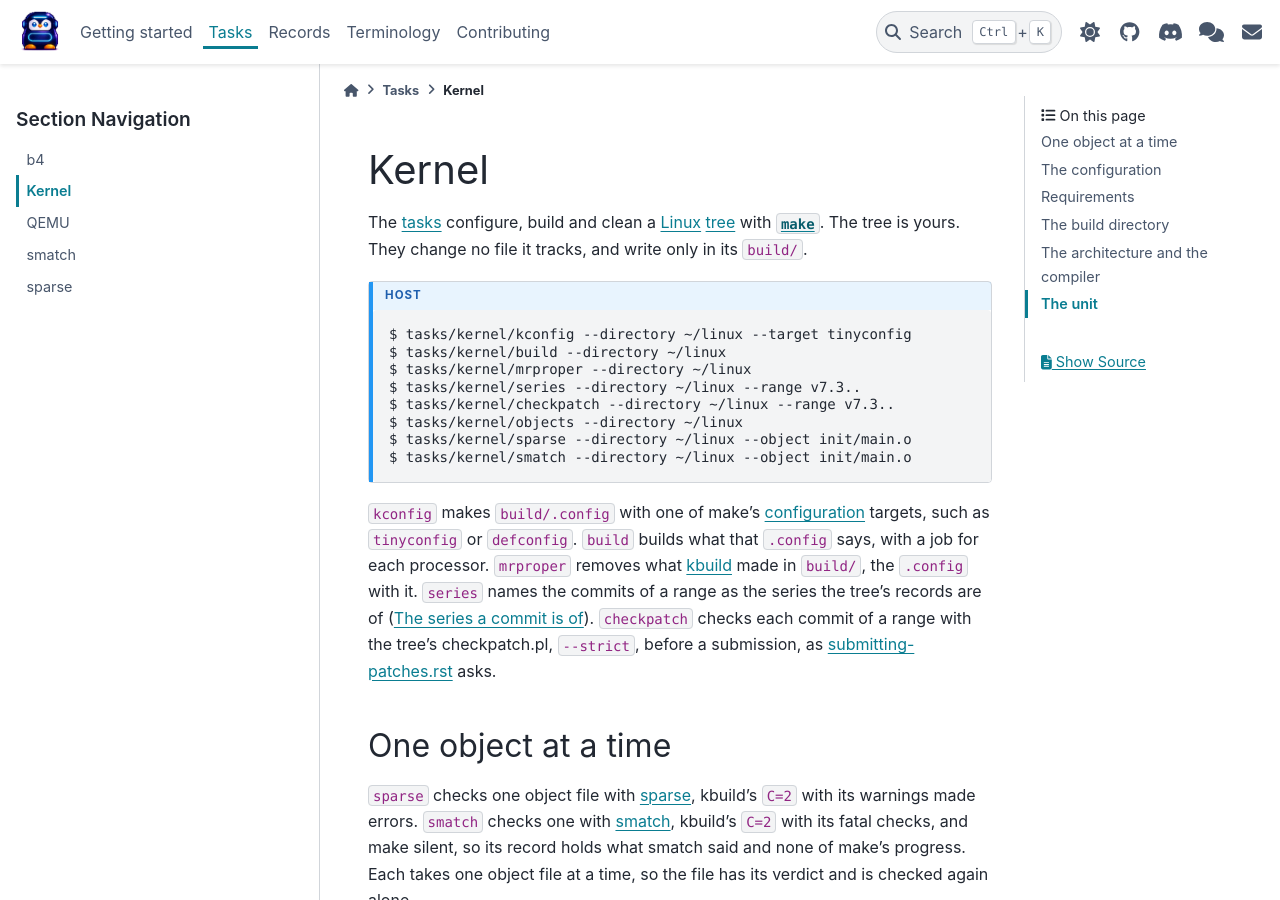
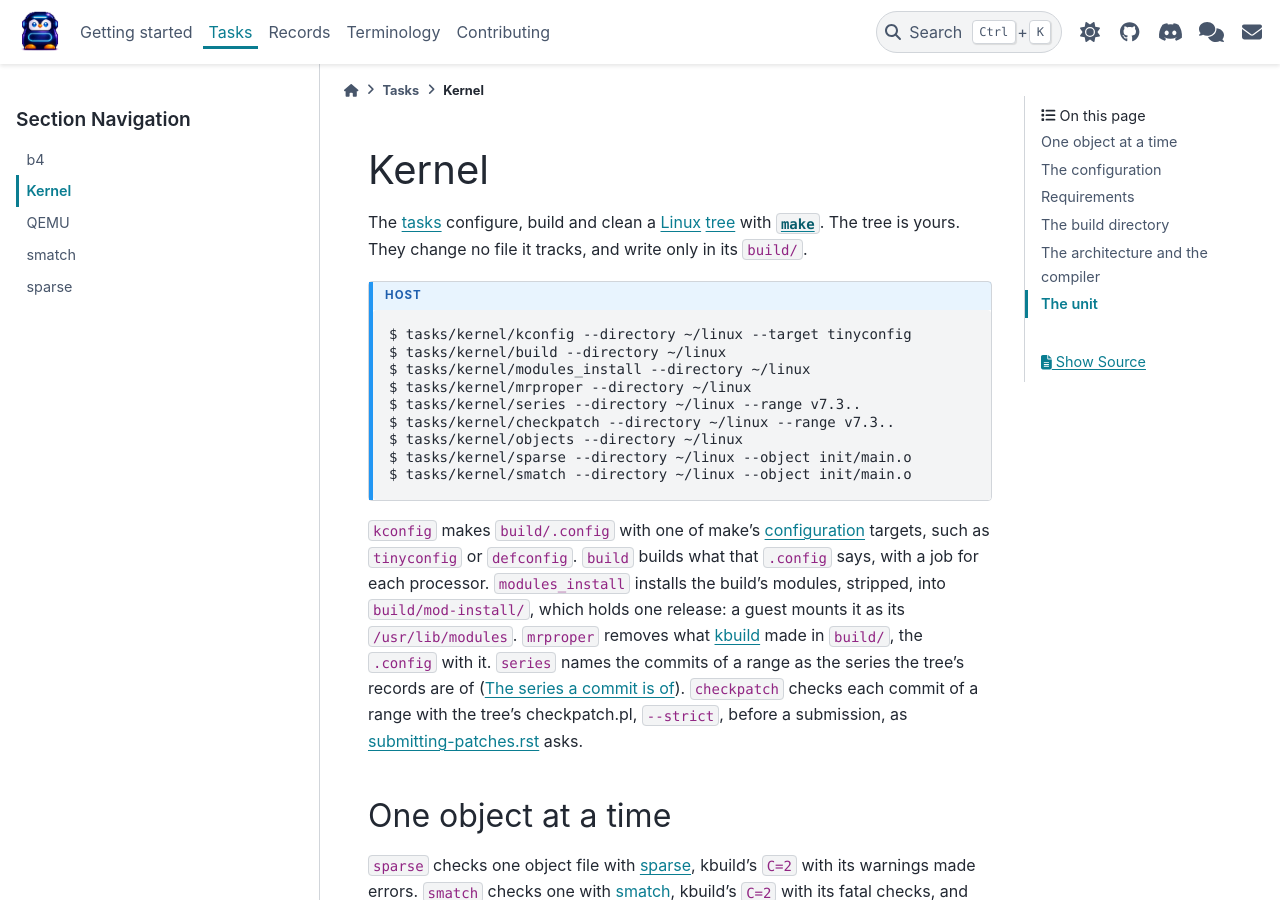
Before and after one commit to linux-kdevops/kdevops-ng, a Sphinx documentation site: the page built from docs/tasks/kernel.rst, in a window 1280 px wide and 900 px high. Built offline with Sphinx 7.4.7 and the PyData theme 0.15.4, drawn with Linux system fonts in a browser that asks for light colours.

Commit message:
kernel: install a build's modules for a guest to mount
A guest that boots the kernel of build/ takes its modules from a
share of the host, so they are installed in the build and not on the
host. The directory is removed first: modules_install adds to what is
there, and after a change of release a guest would mount the old
release's modules too.

kbuild skips depmod where it does not find it, and Debian keeps it
in /usr/sbin, off a user's PATH, so the task adds that directory.

Signed-off-by: Daniel Gomez <da.gomez@kernel.org>

```diff
--- a/docs/tasks/kernel.rst
+++ b/docs/tasks/kernel.rst
@@ -14,6 +14,7 @@ tracks, and write only in its ``build/``.
 
    $ tasks/kernel/kconfig --directory ~/linux --target tinyconfig
    $ tasks/kernel/build --directory ~/linux
+   $ tasks/kernel/modules_install --directory ~/linux
    $ tasks/kernel/mrproper --directory ~/linux
    $ tasks/kernel/series --directory ~/linux --range v7.3..
    $ tasks/kernel/checkpatch --directory ~/linux --range v7.3..
@@ -24,7 +25,11 @@ tracks, and write only in its ``build/``.
 :src:`kconfig <tasks/kernel/kconfig>` makes ``build/.config`` with one of make's
 :term:`configuration <Configuration>` targets, such as ``tinyconfig`` or
 ``defconfig``. :src:`build <tasks/kernel/build>` builds what that ``.config``
-says, with a job for each processor. :src:`mrproper <tasks/kernel/mrproper>`
+says, with a job for each processor.
+:src:`modules_install <tasks/kernel/modules_install>` installs the
+build's modules, stripped, into ``build/mod-install/``, which holds one
+release: a guest mounts it as its ``/usr/lib/modules``.
+:src:`mrproper <tasks/kernel/mrproper>`
 removes what `kbuild`_ made in ``build/``, the ``.config`` with it.
 :src:`series <tasks/kernel/series>` names the commits of a range as the
 series the tree's records are of (:ref:`records-series`).
```
Also changed, not shown: other parts of docs/tasks/kernel.rst (+4 -4 lines), 2 other files.
